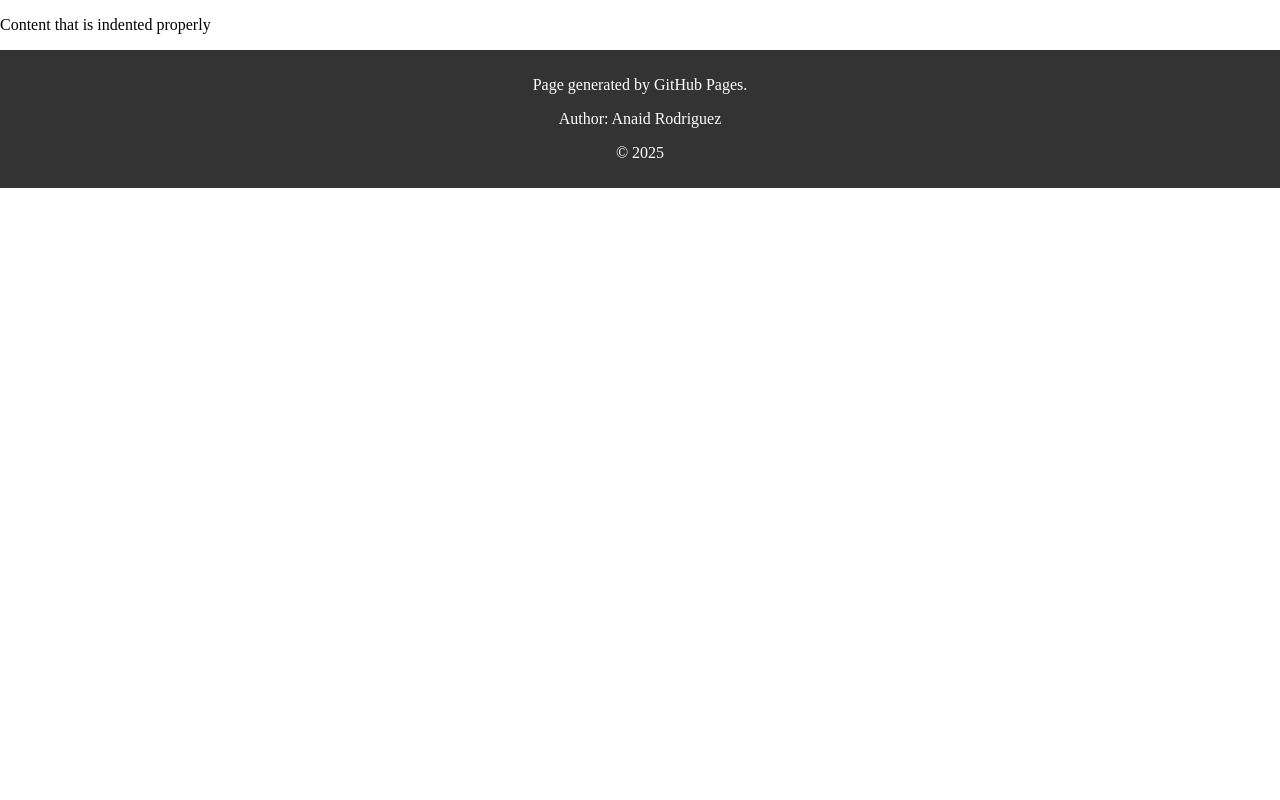
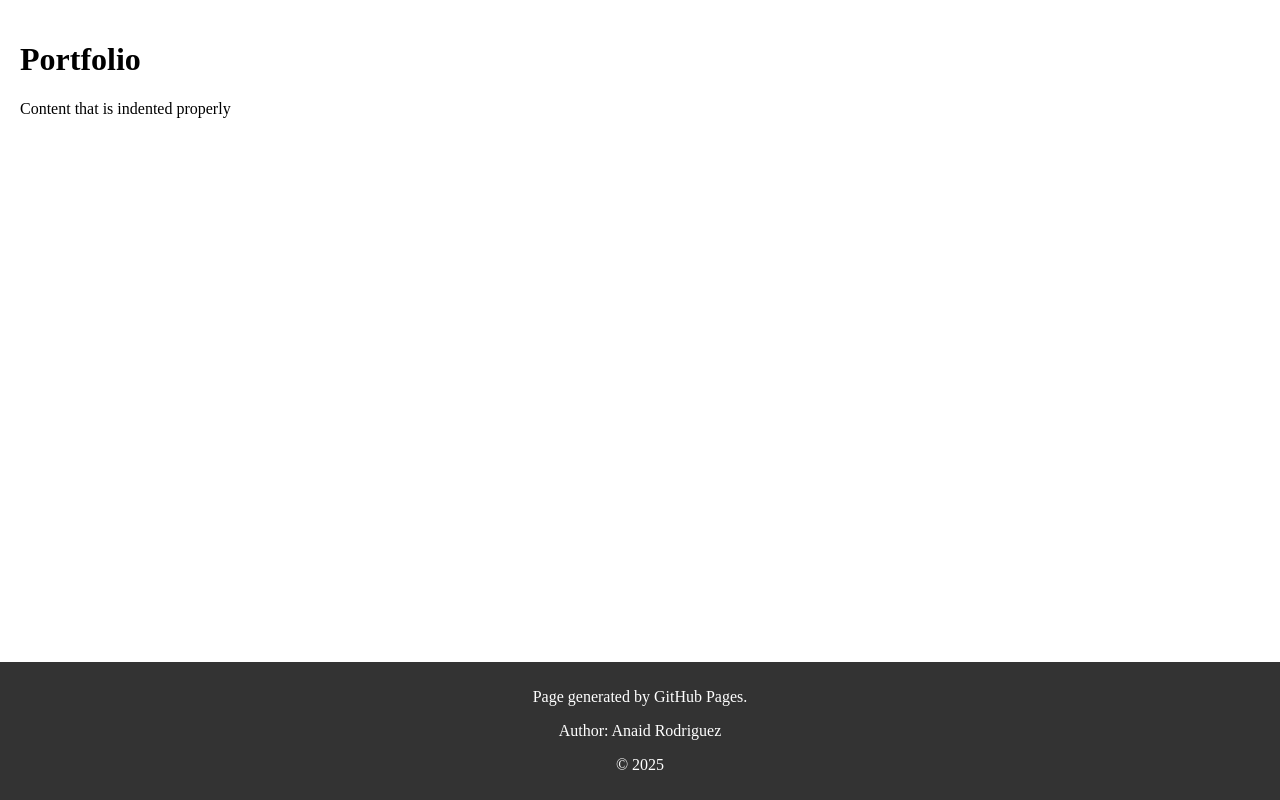
Before and after one commit to anaidrdz/Portfolio, a plain HTML site: page index.html in a window 1280 px wide. Drawn offline with Linux system fonts and the light colour scheme.

Commit message:
Update index.html

```diff
--- a/index.html
+++ b/index.html
@@ -7,8 +7,11 @@
   <link rel="stylesheet" href="style.css"/>
 </head>
 <body>
+  <main>
+    <h1>Portfolio</h1>
+    <p>Content that is indented properly</p>
+  </main>
 
-    <p>Content that is indented properly</p>
 
 
   <footer>
```
